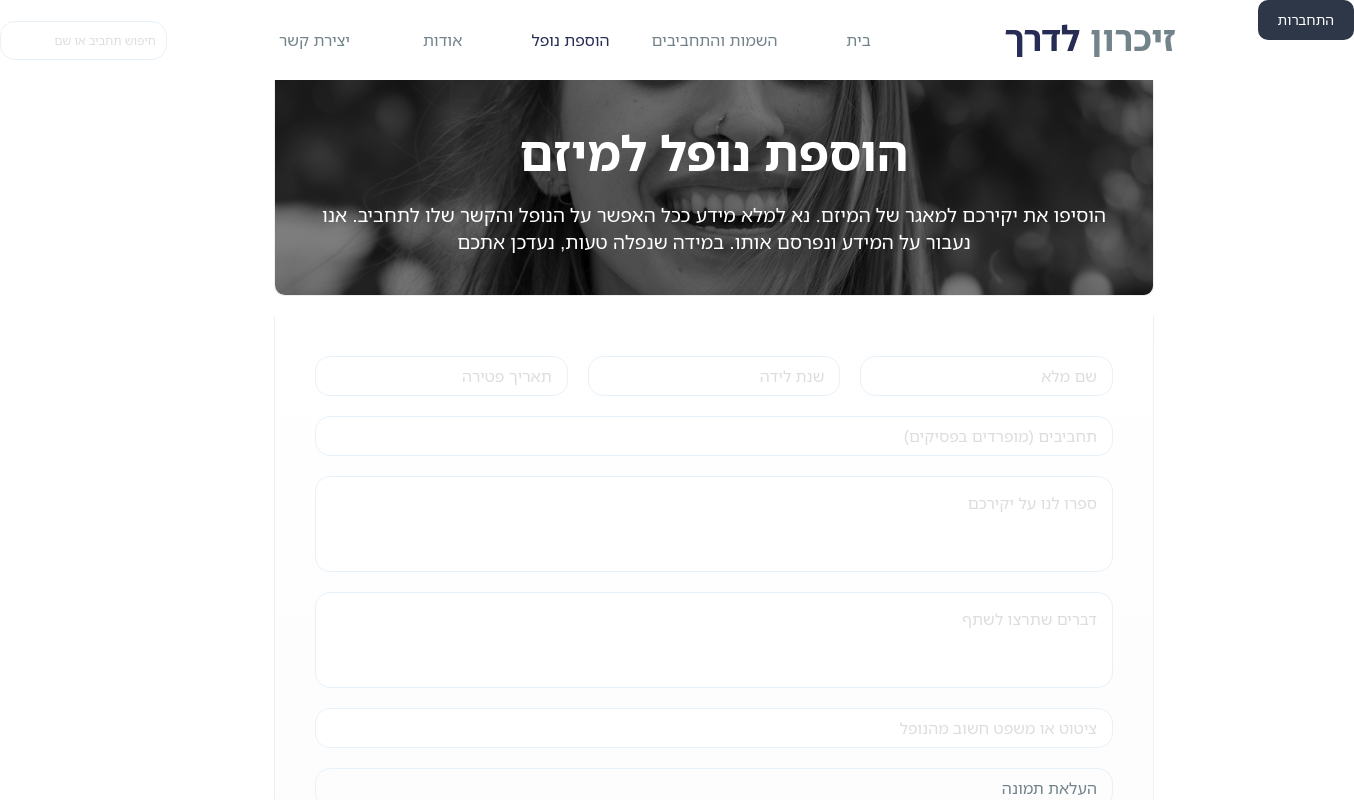
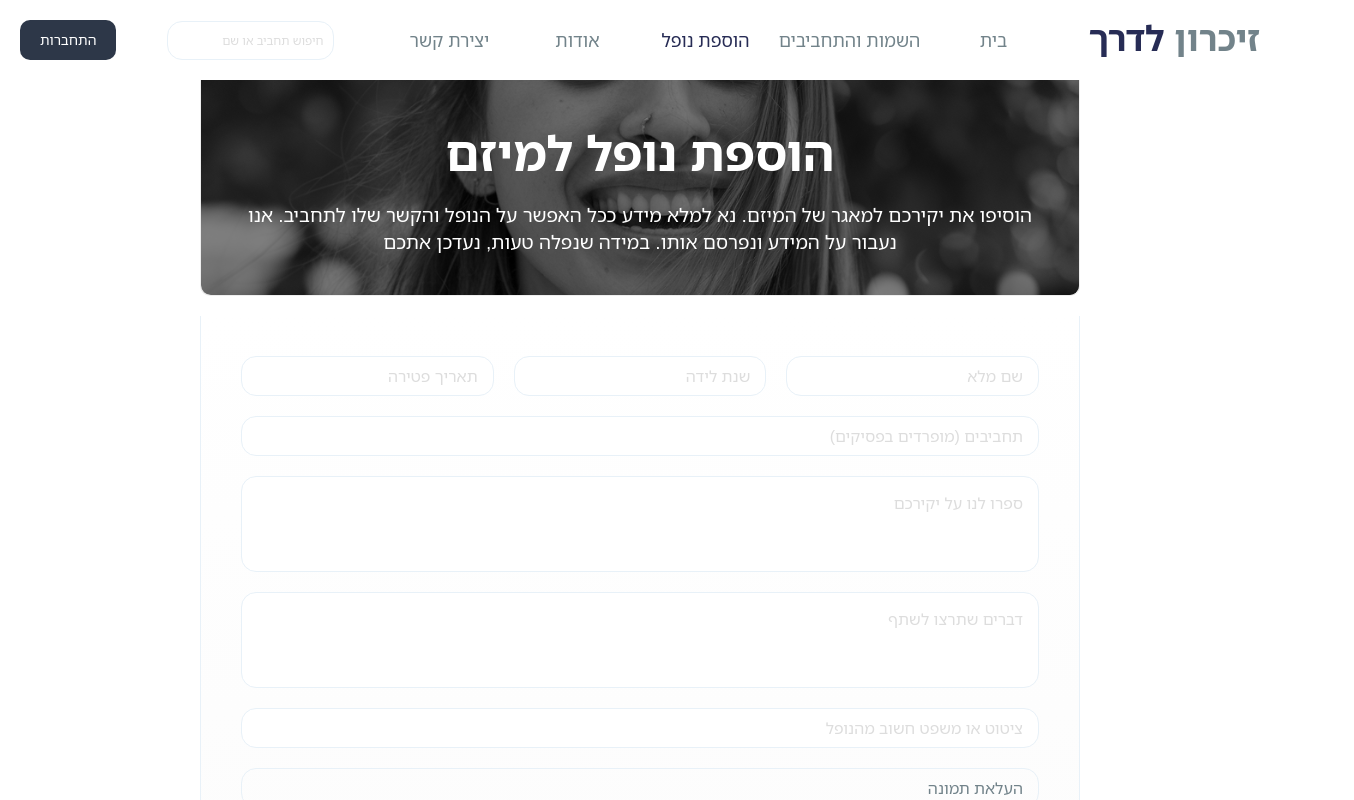
Before and after one commit to Skillink-org/Zikaron-Laderech, a Next.js app: page /add-fallen in a window 1280 px wide. Shown: the top 800 px of the page, 1354 px wide, since content can reach past the window. Built offline with nearby package versions, Linux system fonts and the light colour scheme; no server answers.

Commit message:
header layout with auth and search component

```diff
--- a/app/components/Header/index.jsx
+++ b/app/components/Header/index.jsx
@@ -14,15 +14,15 @@ export default function Header() {
 
     return (
         <header className={styles.header}>
+            <MobileNav />
+            <div className={styles.logo}><span>זיכרון </span>לדרך</div>
             <NavList />
-            <MobileNav />
             <Search />
             {isLoggedIn ? <UserProfile
                 firstName={session?.user?.firstName}
                 lastName={session?.user?.lastName}
                 imageSrc={session?.user?.image} />
                 : <AuthButton />}
-            <div className={styles.logo}><span>זיכרון </span>לדרך</div>
         </header>
     )
 }
--- a/app/components/Header/style.module.scss
+++ b/app/components/Header/style.module.scss
@@ -1,29 +1,42 @@
 @use '@/styles/_vars.scss' as *;
+
 
 .header {
     height: $headerHeight;
     display: grid;
-    grid-template-rows: auto;
-    grid-template-columns: [right] 78px [center] 1fr [left] 78px;
+    grid-template-rows: 1fr;
+    grid-template-columns: auto 1fr auto;
+    align-items: center;
+    justify-items: center;
+    padding-inline: 20px;
     font-family: $font-family;
 
-    &>* {
-        grid-row: 1;
+    &:has(.mobileNav.open) {
+        margin-right: 26px;
     }
-
 }
 
 .search {
-    grid-column: left;
-    place-self: center;
-    display: flex;
+    display: none;
     align-items: center;
     cursor: pointer;
 
     input {
+        // display: none;
+    }
+
+    .searchIcon {
         display: none;
     }
 }
+
+.auth {
+    display: flex;
+    align-items: center;
+    justify-content: center;
+    justify-self: start;
+}
+
 
 .userProfile {
     position: relative;
@@ -36,7 +49,6 @@
 
     .profilePicture {
         border-radius: 50%;
-        margin-right: 10px;
         object-fit: cover;
     }
 
@@ -54,6 +66,7 @@
     }
 
     .userName {
+        display: none;
         font-weight: 600;
         font-size: $text-md;
         color: $textColor;
@@ -68,23 +81,23 @@
 
 .menu {
     position: absolute;
-    top: calc(80% - 5px);
-    right: 0;
-    padding: 5px;
+    top: calc(100% + 5px);
+
+    left: 0;
     z-index: 10;
-    width: 150px;
     justify-content: center;
+
+    button {
+        padding: 10px;
+    }
 }
 
 .logo {
-    grid-column: center;
-    place-self: center;
-
+    text-align: center;
     font-weight: 700;
     font-size: 35px;
+    padding-bottom: 5px;
     color: $primary;
-
-    padding-bottom: 5px;
 
     span {
         color: $textColor;
@@ -92,15 +105,17 @@
 }
 
 .nav {
-    grid-column: center;
     display: none;
     flex-direction: row;
     align-items: center;
     justify-content: center;
+
+    a {
+        font-size: 18px;
+    }
 }
 
 .mobileNav {
-    grid-column: right;
     display: flex;
     align-items: center;
     justify-content: center;
@@ -108,12 +123,13 @@
     .navIcon {
         position: static;
         cursor: pointer;
-        z-index: 10;
+        z-index: 999;
     }
 
     &.open {
         .navIcon {
             position: fixed;
+            right: 20px;
         }
 
         .nav {
@@ -129,6 +145,7 @@
 
     & .nav {
         position: fixed;
+        z-index: 998;
         height: 100vh;
         width: 50%;
         right: 0;
@@ -151,14 +168,16 @@
     }
 }
 
+@media (min-width: 1100px) {
 
-@media (min-width: $breakpoint-md) {}
+    .header {
+        display: flex;
+        justify-content: space-between;
+    }
 
-
-@media (min-width: 1024px) {
-    .header {
-        height: $headerHeight;
-        grid-template-columns: auto [right] 280px [center] auto [left] 280px auto;
+    .search {
+        display: flex;
+        padding-inline: 20px;
     }
 
     .mobileNav {
@@ -168,27 +187,14 @@
     .nav {
         display: flex;
     }
+}
 
-    .logo {
-        grid-column: right;
-    }
 
-    .search {
-        input {
-            display: block;
-        }
-
-        .searchIcon {
-            display: none;
-        }
+@media (min-width: 1440px) {
+    .header {
+        max-width: 1400px;
+        margin-inline: auto;
+        padding-inline: 0px;
     }
 
 }
-
-@media (min-width: 1220px) {
-    .header {
-        grid-template-columns: auto [right] 335px [center] auto [left] 335px auto;
-    }
-}
-
-@media (min-width: 1440px) {}
```
Also changed, not shown: 1 other file (tests, documents, lock files or other folders).
